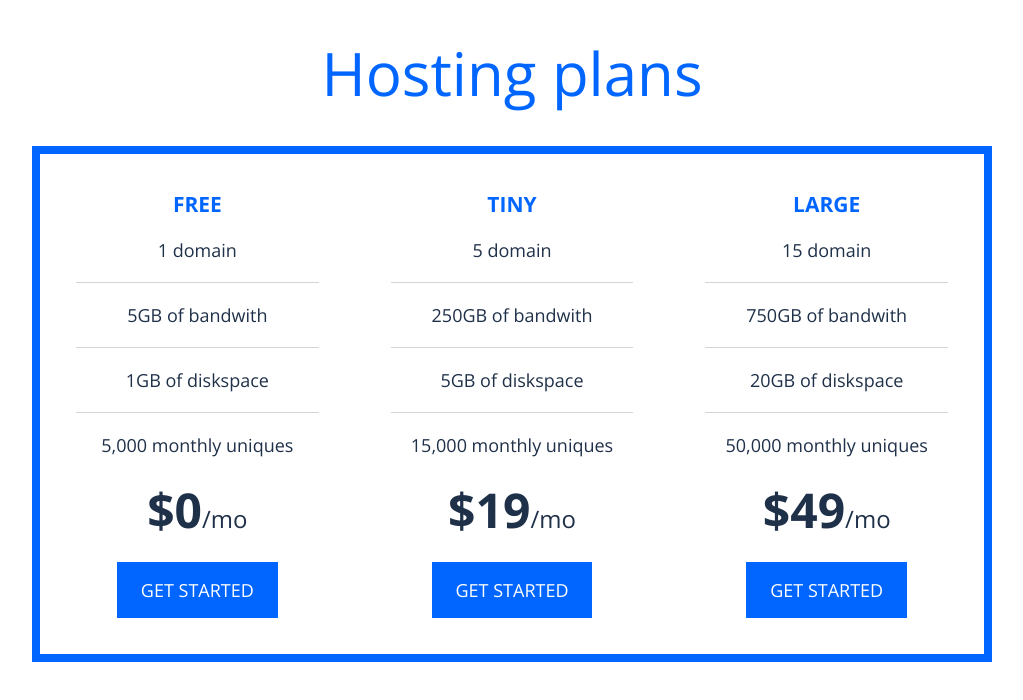
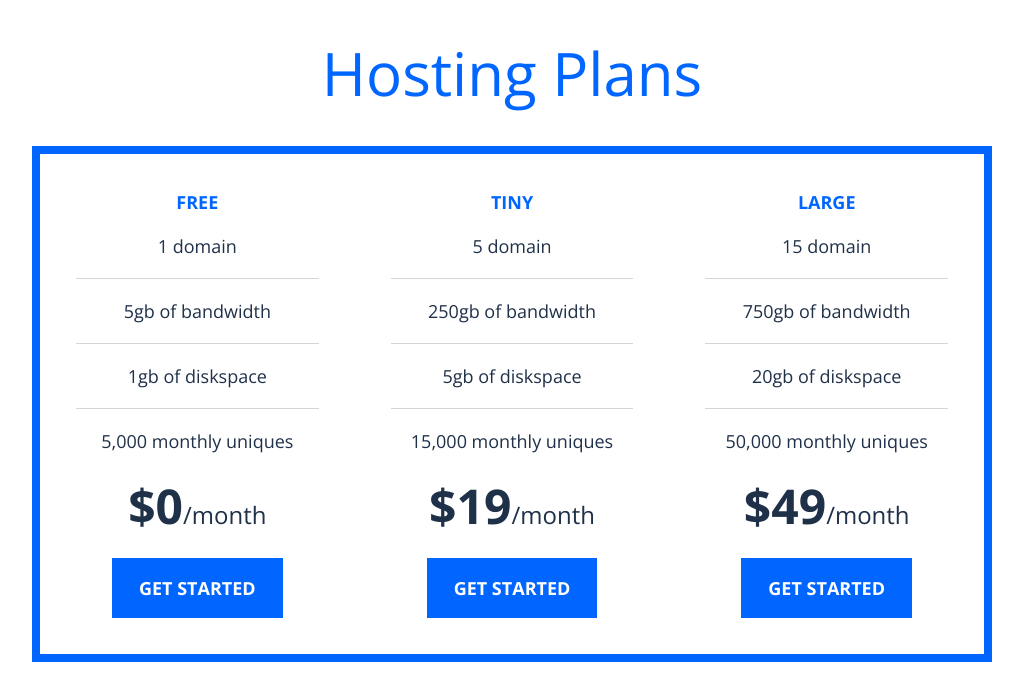
Before and after one commit to skruta/sass-pricing, a website: page src/index.html in a window 1280 px wide. Shown: the whole page, without its empty margins (128-1151 px from the left). Drawn offline with nearby package versions, Linux system fonts and the light colour scheme; files that its build step writes are made by us from their sources.

Commit message:
Kevin's solution

```diff
--- a/src/index.html
+++ b/src/index.html
@@ -15,41 +15,43 @@
   </head>
 
   <body>
-    <h1>Hosting plans</h1>
+    <h1 class="page-title">Hosting Plans</h1>
     <div class="container">
       <div class="pricing-plans">
-        <div class="plan">
-          <h2 class="plan__title">Free</h2>
-          <ul class="plan__features">
-            <li class="plan__feature">1 domain</li>
-            <li class="plan__feature">5GB of bandwith</li>
-            <li class="plan__feature">1GB of diskspace</li>
-            <li class="plan__feature">5,000 monthly uniques</li>
+        <div class="tier">
+          <h2 class="tier__title">Free</h2>
+          <ul class="tier__feature-list">
+            <li class="tier__list-item">1 domain</li>
+            <li class="tier__list-item">5gb of bandwidth</li>
+            <li class="tier__list-item">1gb of diskspace</li>
+            <li class="tier__list-item">5,000 monthly uniques</li>
           </ul>
-          <p class="plan__price">$0<span>/mo</span></p>
-          <button class="btn">Get started</button>
+          <p class="tier__price">$0<span>/month</span></p>
+          <button class="button">Get started</button>
         </div>
-        <div class="plan active">
-          <h2 class="plan__title">Tiny</h2>
-          <ul class="plan__features">
-            <li class="plan__feature">5 domain</li>
-            <li class="plan__feature">250GB of bandwith</li>
-            <li class="plan__feature">5GB of diskspace</li>
-            <li class="plan__feature">15,000 monthly uniques</li>
+
+        <div class="tier">
+          <h2 class="tier__title">Tiny</h2>
+          <ul class="tier__feature-list">
+            <li class="tier__list-item">5 domain</li>
+            <li class="tier__list-item">250gb of bandwidth</li>
+            <li class="tier__list-item">5gb of diskspace</li>
+            <li class="tier__list-item">15,000 monthly uniques</li>
           </ul>
-          <p class="plan__price">$19<span>/mo</span></p>
-          <button class="btn">Get started</button>
+          <p class="tier__price">$19<span>/month</span></p>
+          <button class="button">Get started</button>
         </div>
-        <div class="plan">
-          <h2 class="plan__title">Large</h2>
-          <ul class="plan__features">
-            <li class="plan__feature">15 domain</li>
-            <li class="plan__feature">750GB of bandwith</li>
-            <li class="plan__feature">20GB of diskspace</li>
-            <li class="plan__feature">50,000 monthly uniques</li>
+
+        <div class="tier">
+          <h2 class="tier__title">Large</h2>
+          <ul class="tier__feature-list">
+            <li class="tier__list-item">15 domain</li>
+            <li class="tier__list-item">750gb of bandwidth</li>
+            <li class="tier__list-item">20gb of diskspace</li>
+            <li class="tier__list-item">50,000 monthly uniques</li>
           </ul>
-          <p class="plan__price">$49<span>/mo</span></p>
-          <button class="btn">Get started</button>
+          <p class="tier__price">$49<span>/month</span></p>
+          <button class="button">Get started</button>
         </div>
       </div>
     </div>
--- a/src/sass/styles.scss
+++ b/src/sass/styles.scss
@@ -22,11 +22,10 @@ $size-8: 0.5rem;
 $size-12: 0.75rem; // (not in design)
 $size-16: 1rem;
 $size-20: 1.25rem;
-$size-24: 1.5rem;
 $size-32: 2rem;
 $size-36: 2.25rem;
 
-/* RESET */
+// simple reset
 *,
 *::before,
 *::after {
@@ -39,19 +38,15 @@ $size-36: 2.25rem;
   font: inherit;
 }
 
+// base styles
+
 body {
   font-size: $fs-400;
   font-weight: $fw-400;
+  font-family: $ff-sans;
   color: $color-neutral-900;
   background-color: $color-neutral-100;
-  font-family: $ff-sans;
   text-align: center;
-}
-
-h1 {
-  font-size: $fs-900;
-  color: $color-primary-400;
-  margin-block: $size-32;
 }
 
 .container {
@@ -59,53 +54,63 @@ h1 {
   margin-inline: auto;
 }
 
-.pricing-plans {
-  display: flex;
-  border: $size-8 solid $color-primary-400;
+.page-title {
+  color: $color-primary-400;
+  font-size: $fs-900;
+  margin-block: $size-32;
 }
 
-.plan {
+.pricing-plans {
+  border: $size-8 solid $color-primary-400;
+  display: flex;
+}
+
+.tier {
   flex: 1;
   padding: $size-36;
+  display: grid;
+  gap: $size-20;
 
   &__title {
-    font-size: $fs-500;
+    text-transform: uppercase;
     font-weight: $fw-700;
     color: $color-primary-400;
-    text-transform: uppercase;
   }
 
-  &__features {
+  &__feature-list {
     list-style: none;
   }
 
-  &__feature {
-    position: relative;
-    border-bottom: 1px solid rgb($color-neutral-900, 0.2);
-    padding-block: $size-20;
-
-    &:last-child {
-      border: none;
+  &__list-item {
+    &:not(:last-child)::after {
+      content: "";
+      display: block;
+      height: 1px;
+      margin-block: $size-20;
+      background-color: $color-neutral-900;
+      opacity: 0.2;
     }
   }
 
   &__price {
     font-size: $fs-800;
     font-weight: $fw-700;
-    margin-block-end: $size-20;
 
     span {
+      font-weight: $fw-400;
       font-size: $fs-600;
-      font-weight: $fw-400;
     }
   }
 }
 
-.btn {
+.button {
+  cursor: pointer;
+  border: 0;
   text-transform: uppercase;
-  padding: $size-16 $size-24;
-  border: none;
-  cursor: pointer;
+  font-weight: $fw-700;
+  color: $color-neutral-100;
   background-color: $color-primary-400;
-  color: $color-neutral-100;
+  padding: 1em 1.5em;
+
+  justify-self: center;
 }
```
